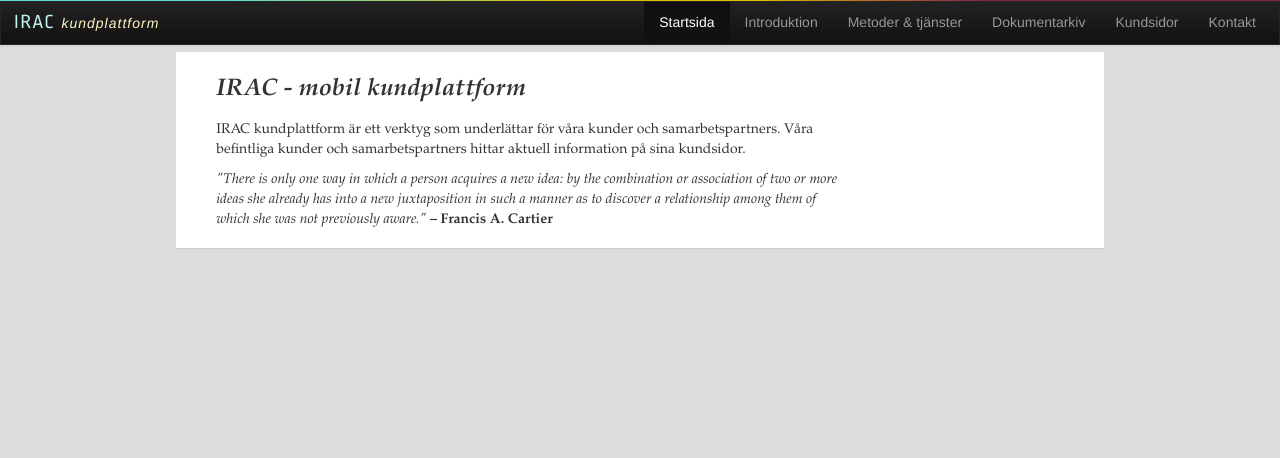
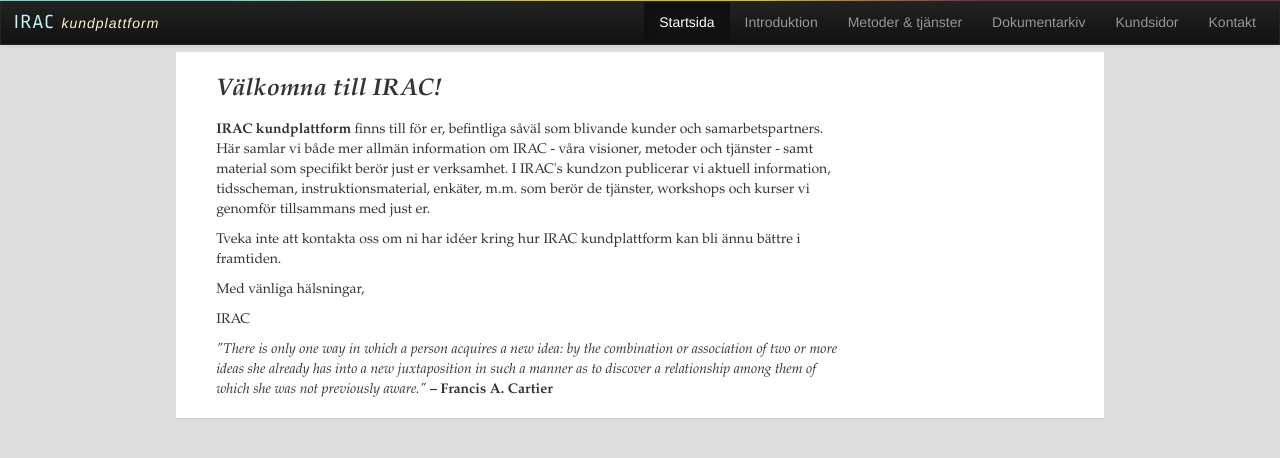
Before and after one commit to alexicon79/IRAC_kundplattform, a plain HTML site: page index.html in a window 1280 px wide. Drawn offline with nearby package versions, Linux system fonts and the light colour scheme.

Commit message:
Added infotext
Ny välkommen-text på förstasidan

Signed-off-by: Alexander Hall <ah@alxhall.se>

```diff
--- a/index.html
+++ b/index.html
@@ -118,10 +118,16 @@
     <section class="content">
         <section class="large">
             <header>
-            <h3>IRAC - mobil kundplattform</h3>
+            <h3>Välkomna till IRAC!</h3>
             </header>
 
-            <p>IRAC kundplattform är ett verktyg som underlättar för våra kunder och samarbetspartners. Våra befintliga kunder och samarbetspartners hittar aktuell information på sina kundsidor.</p>
+            <p><strong>IRAC kundplattform</strong> finns till för er, befintliga såväl som blivande kunder och samarbetspartners. Här samlar vi både mer allmän information om IRAC - våra visioner, metoder och tjänster - samt material som specifikt berör just er verksamhet. I IRAC's <a href="pages/kundsidor.html">kundzon</a> publicerar vi aktuell information, tidsscheman, instruktionsmaterial, enkäter, m.m. som berör de tjänster, workshops och kurser vi genomför tillsammans med just er. </p>
+
+            <p>Tveka inte att <a href"pages/kontakt.html">kontakta oss</a> om ni har idéer kring hur IRAC kundplattform kan bli ännu bättre i framtiden.</p>
+
+            <p>Med vänliga hälsningar,</p>
+
+            <p>IRAC</p>
 
             <p><em>"There is only one way in which a person acquires a new idea: by the combination or association of two or more ideas she already has into a new juxtaposition in such a manner as to discover a relationship among them of which she was not previously aware."</em> <strong>– Francis A. Cartier</strong></p>
 
```
